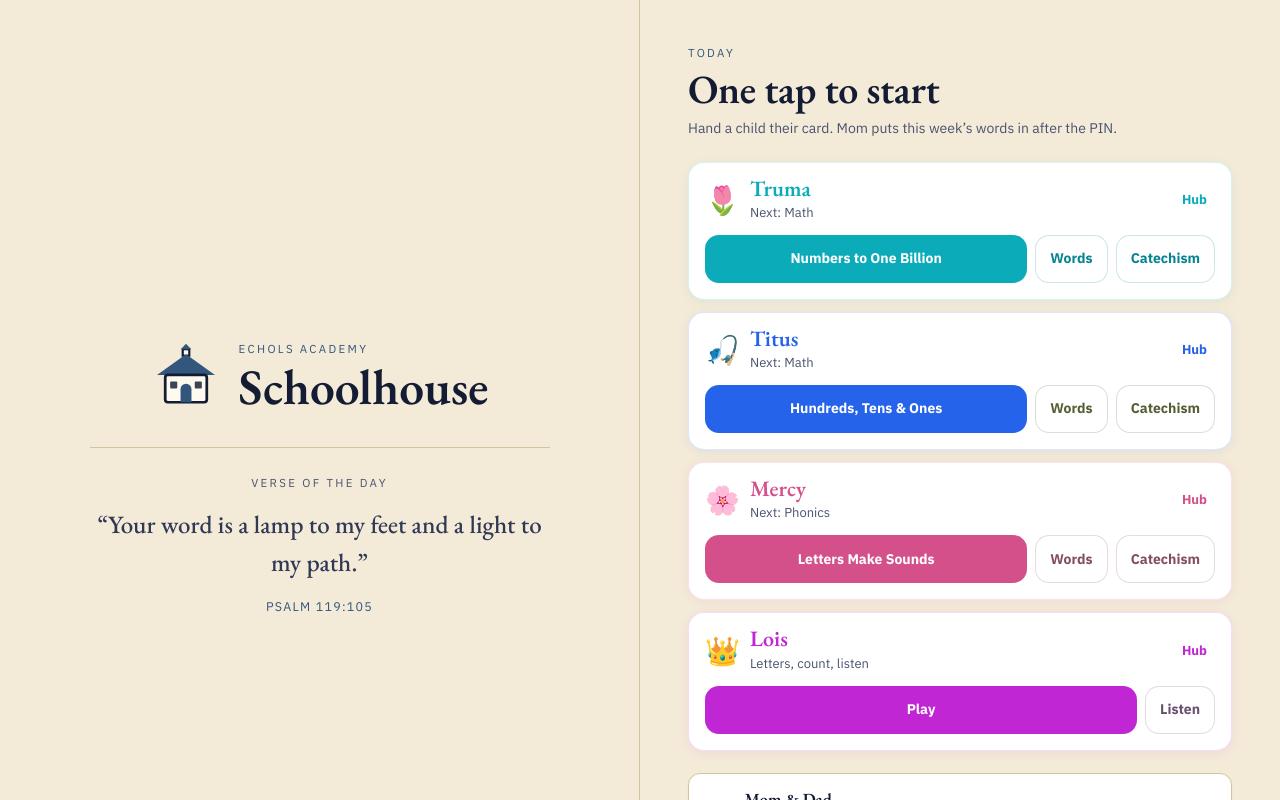
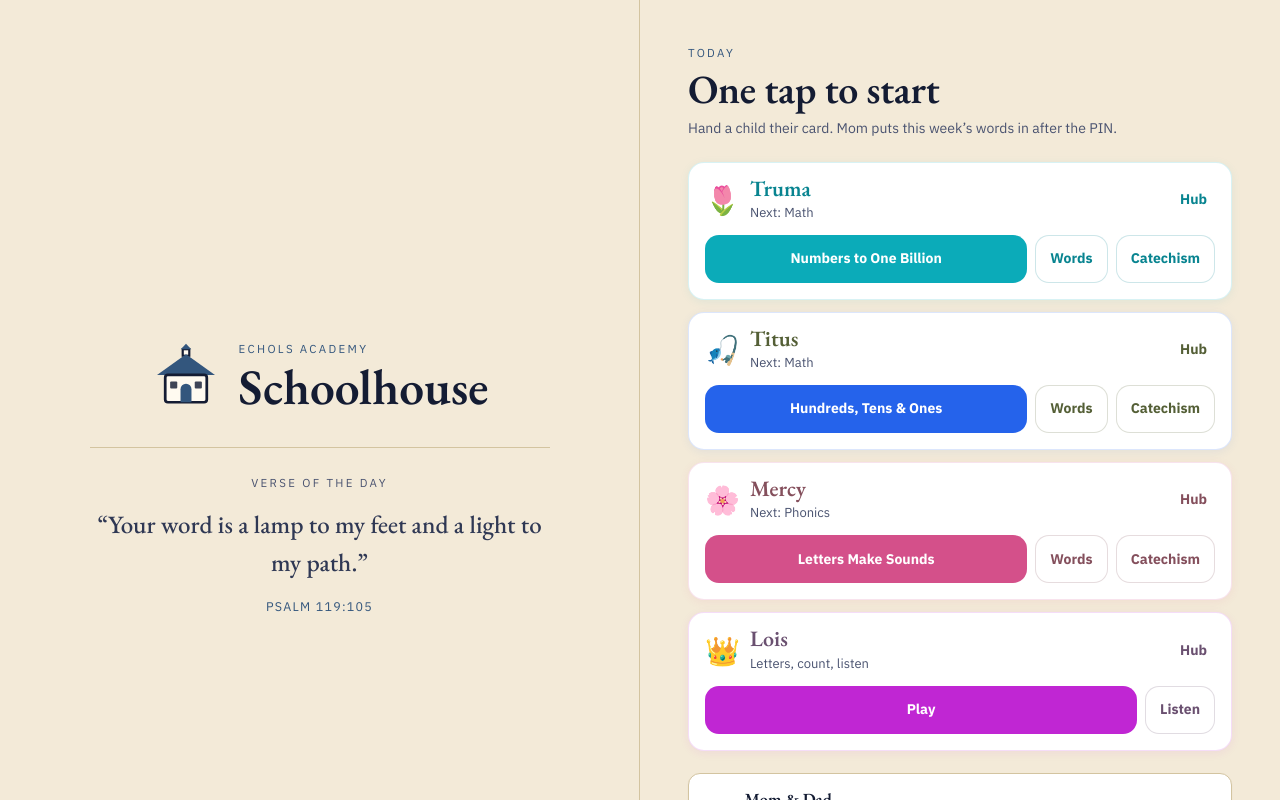
Before and after one commit to jwechols/schoolhouse-app, a Next.js app: page / in a window 1280 px wide. Shown: the top 800 px of the page. Built offline with nearby package versions, Linux system fonts and the light colour scheme; no server answers; the database is empty.

Commit message:
Second pass: readable muted text on home and sign-off.

```diff
--- a/components/TodayBoard.tsx
+++ b/components/TodayBoard.tsx
@@ -82,10 +82,10 @@ function KidRow({ row }: { row: KidToday }) {
       <div style={{ display: "flex", alignItems: "center", gap: 10 }}>
         <span style={{ fontSize: 28, lineHeight: 1 }}>{m.emoji}</span>
         <div style={{ flex: 1, minWidth: 0 }}>
-          <div style={{ fontFamily: "var(--font-scripture, Georgia)", fontWeight: 600, fontSize: 22, color: m.color, lineHeight: 1.1 }}>
+          <div style={{ fontFamily: "var(--font-scripture, Georgia)", fontWeight: 600, fontSize: 22, color: m.colorDark, lineHeight: 1.1 }}>
             {m.name}
           </div>
-          <div style={{ fontSize: 13, color: "var(--muted, #6B6258)", marginTop: 2 }}>
+          <div style={{ fontSize: 13, color: "var(--text-muted)", marginTop: 2 }}>
             {row.kidId === "lois"
               ? "Letters, count, listen"
               : row.atSchool
@@ -97,12 +97,11 @@ function KidRow({ row }: { row: KidToday }) {
         </div>
         <button
           onClick={() => go(row.hubUrl)}
-          style={{ background: "none", border: "none", color: m.color, fontWeight: 700, fontSize: 13, cursor: "pointer", padding: "6px 8px" }}
+          style={{ background: "none", border: "none", color: m.colorDark, fontWeight: 700, fontSize: 14, cursor: "pointer", padding: "6px 8px" }}
         >
           Hub
         </button>
       </div>
-
       <div style={{ display: "flex", gap: 8, flexWrap: "wrap" }}>
         {primaryHref && pill(m.color, m.colorDark, primaryLabel, () => go(primaryHref), true)}
         {row.kidId === "lois" ? (
@@ -120,14 +119,11 @@ function KidRow({ row }: { row: KidToday }) {
 
 export default function TodayBoard({ compact = false }: { compact?: boolean }) {
   const [rows, setRows] = useState<KidToday[] | null>(null);
-
   useEffect(() => {
     setRows(familyToday());
     unlockTTS();
   }, []);
-
   if (!rows) return <div style={{ minHeight: 120 }} />;
-
   return (
     <div style={{
       display: "grid",
```
